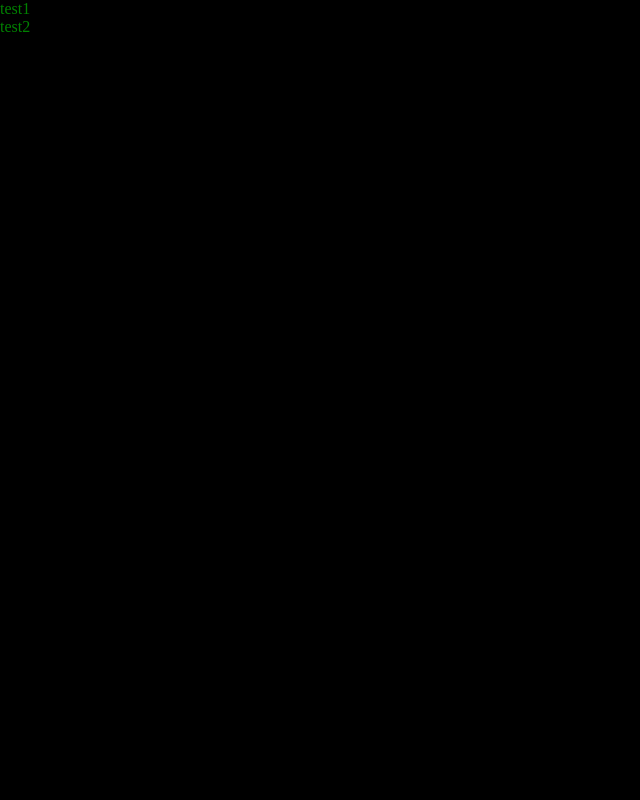
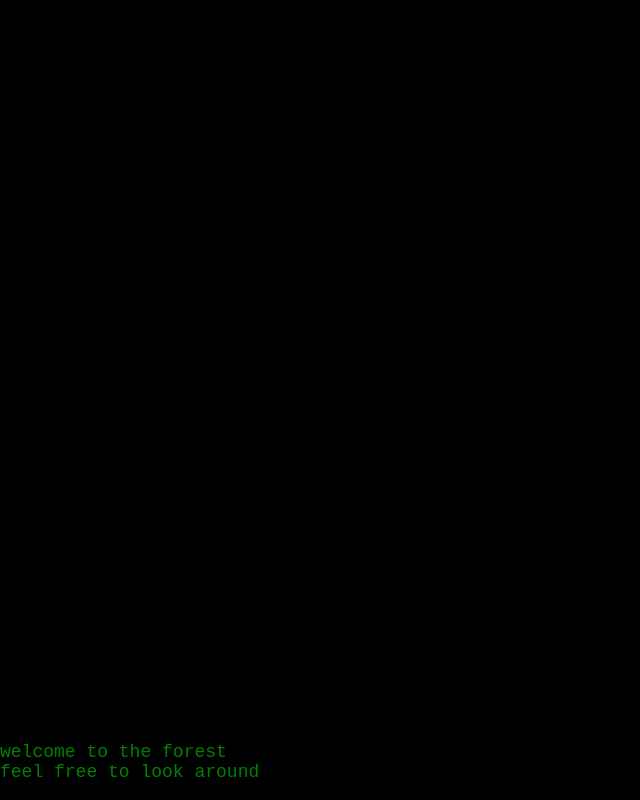
Before and after one commit to vcolavin/nature-of-the-beast, a React (Create React App) app: page / in a window 1280 px wide. Shown: the whole page, without its empty margins (0-640 px from the left). Built offline with nearby package versions, Linux system fonts and the light colour scheme.

Commit message:
add monospace, make more usable

```diff
--- a/src/components/Terminal.tsx
+++ b/src/components/Terminal.tsx
@@ -1,13 +1,19 @@
 import React from 'react';
 import uuid from '../utils/uuid';
 
-interface IBufferItem {
+interface ICommandItem {
+	content: string;
+	id: string;
+}
+
+interface IHistoryItem {
 	content: string;
 	id: string;
 }
 
 interface IState {
-	bufferItems: IBufferItem[];
+	commandHistory: ICommandItem[];
+	terminalHistory: IHistoryItem[];
 }
 
 interface IProps {}
@@ -16,35 +22,46 @@ export default class Terminal extends React.Component<IProps, IState> {
 	constructor(props) {
 		super(props);
 
-		this.onSubmit = this.onSubmit.bind(this);
+		this.handleSubmit = this.handleSubmit.bind(this);
 	}
 
 	state: IState = {
-		bufferItems: [
-			{ content: 'test1', id: uuid() },
-			{ content: 'test2', id: uuid() }
-		]
+		terminalHistory: [
+			{ content: 'welcome to the forest', id: uuid() },
+			{ content: 'feel free to look around', id: uuid() }
+		],
+		commandHistory: []
 	};
 
 	private inputEl: HTMLInputElement = null;
 
-	private onSubmit(e: React.FormEvent<HTMLFormElement>) {
+	private handleSubmit(e: React.FormEvent<HTMLFormElement>) {
 		e.preventDefault();
+		// console.log('oy');
+		// debugger;
+
 		if (this.inputEl) {
-			this.setState(
-				state => ({
-					bufferItems: [
-						...state.bufferItems,
-						{
-							content: this.inputEl.value,
-							id: uuid()
-						}
-					]
-				}),
-				() => {
-					this.inputEl.value = '';
-				}
-			);
+			console.log(this.state.commandHistory.length);
+
+			const val = this.inputEl.value;
+			this.inputEl.value = '';
+
+			this.setState(state => ({
+				commandHistory: [
+					...state.commandHistory,
+					{
+						content: val,
+						id: uuid()
+					}
+				],
+				terminalHistory: [
+					...this.state.terminalHistory,
+					{
+						content: `you wrote ${val}`,
+						id: uuid()
+					}
+				]
+			}));
 		}
 	}
 
@@ -57,16 +74,16 @@ export default class Terminal extends React.Component<IProps, IState> {
 				}}
 			>
 				<ul className="terminal-buffer-list">
-					{this.state.bufferItems.map(bufferItem => (
+					{this.state.terminalHistory.map(historyItem => (
 						<li
 							className="terminal-buffer-list-item"
-							key={bufferItem.id}
+							key={historyItem.id}
 						>
-							{bufferItem.content}
+							{historyItem.content}
 						</li>
 					))}
 				</ul>
-				<form onSubmit={this.onSubmit}>
+				<form onSubmit={this.handleSubmit}>
 					<input
 						ref={e => {
 							this.inputEl = e;
--- a/src/styles/app.scss
+++ b/src/styles/app.scss
@@ -5,3 +5,8 @@ body {
 	height: 100vh;
 	width: 100vw;
 }
+
+:root {
+	font-family: monospace;
+	font-size: 18px;
+}
--- a/src/styles/terminal.scss
+++ b/src/styles/terminal.scss
@@ -12,12 +12,17 @@
 	padding: 0;
 	margin: 0;
 	list-style: none;
+	position: absolute;
+	bottom: 1rem;
 }
 
 .terminal-input {
 	position: absolute;
 	bottom: 0;
 	outline: 0;
+	height: 1rem;
+	font-size: inherit;
+	font-family: inherit;
 	background-color: var(--background-color);
 	color: var(--text-color);
 	border: 0;
```
